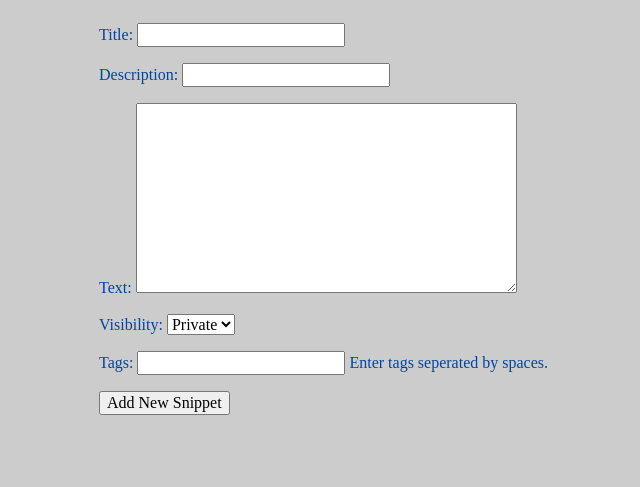
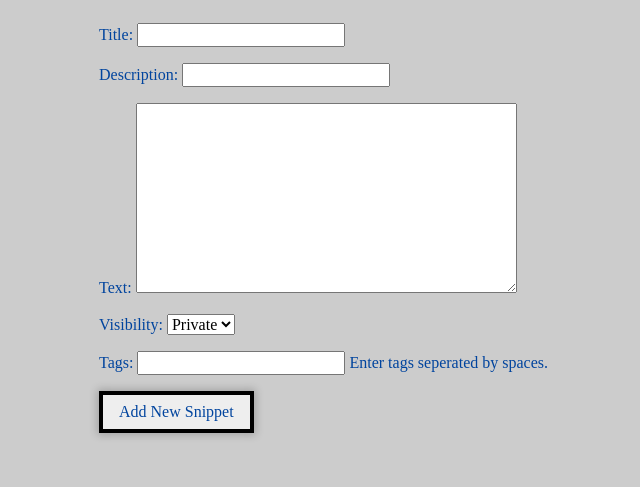
Before and after one commit to momentum-team-1/django-from-scratch-scarter13, a Django app: page /snippets/create_snippet/ in a window 1280 px wide; the page is wider, and only the part inside the window is pictured. Shown: the part 168-655 px from the top of that part, without its empty margins (37-677 px from the left). Run offline with Django 3.2, Linux system fonts and the light colour scheme.

```diff
--- a/core/models.py
+++ b/core/models.py
@@ -3,7 +3,7 @@ from users.models import User
 
 # Create your models here.
 class Tag(models.Model):
-    tag = models.CharField(max_length=100, unique=True)
+    tag = models.CharField(max_length=100, unique=True, null=True, blank=True)
 
     def __str__(self):
         return self.tag
--- a/templates/snippets/create_snippet.html
+++ b/templates/snippets/create_snippet.html
@@ -8,7 +8,7 @@
     {% csrf_token %}
     {{ form.as_p }}
     <div>
-        <button type="submit">Add New Snippet</button>
+        <button class="f5 link dim ba bw2 ph3 pv2 mb2 dib bg-light-gray dark-blue shadow-2"type="submit">Add New Snippet</button>
     </div>
 </form>
 
```
